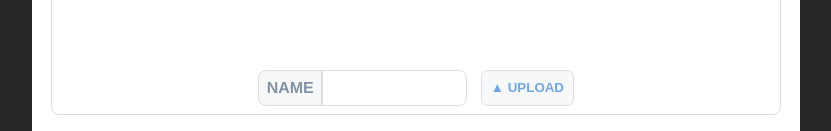
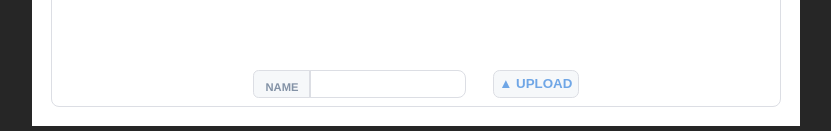
Before and after one commit to edanshin/basic-image-editor, a Vue app: page / in a window 1280 px wide. Shown: the part 1156-1287 px from the top of the page, without its empty margins (224-1055 px from the left). Built offline with nearby package versions, Linux system fonts and the light colour scheme.

Commit message:
adjusted bottom controls

```diff
--- a/src/components/ImageEditor.vue
+++ b/src/components/ImageEditor.vue
@@ -110,20 +110,21 @@ export default {
   border: 0.1em solid #DCDEE4;
   border-top-left-radius: 0.5em;
   border-bottom-left-radius: 0.5em;
-  padding: 0.5em;
+  padding: 0.85em 1em 0.25em 1em;
   background-color: #F6F8FA;
   color: #8392A6;
   font-weight: bold;
+  font-size: 0.7em;
 }
 
 .name {
   border: 0.1em solid #DCDEE4;
   border-top-right-radius: 0.5em;
   border-bottom-right-radius: 0.5em;
-  padding: 0.5em;
+  padding: 0.35em;
   margin-left: -0.1em;
-  width: 8em;
-  max-width: 8em;
+  width: 9em;
+  max-width: 9em;
   text-overflow: ellipsis;
   overflow-x: hidden;
   color: #25A95B;
@@ -135,10 +136,8 @@ export default {
   background-color: #F6F8FA;
   border-radius: 0.5em;
   font-weight: bold;
-  height: 100%;
-  padding: 0.7em;
-  margin-left: 1em;
-  height: 100%;
+  padding: 0.4em;
+  margin-left: 2em;
 }
 
 .uploadBtn:hover {
```
